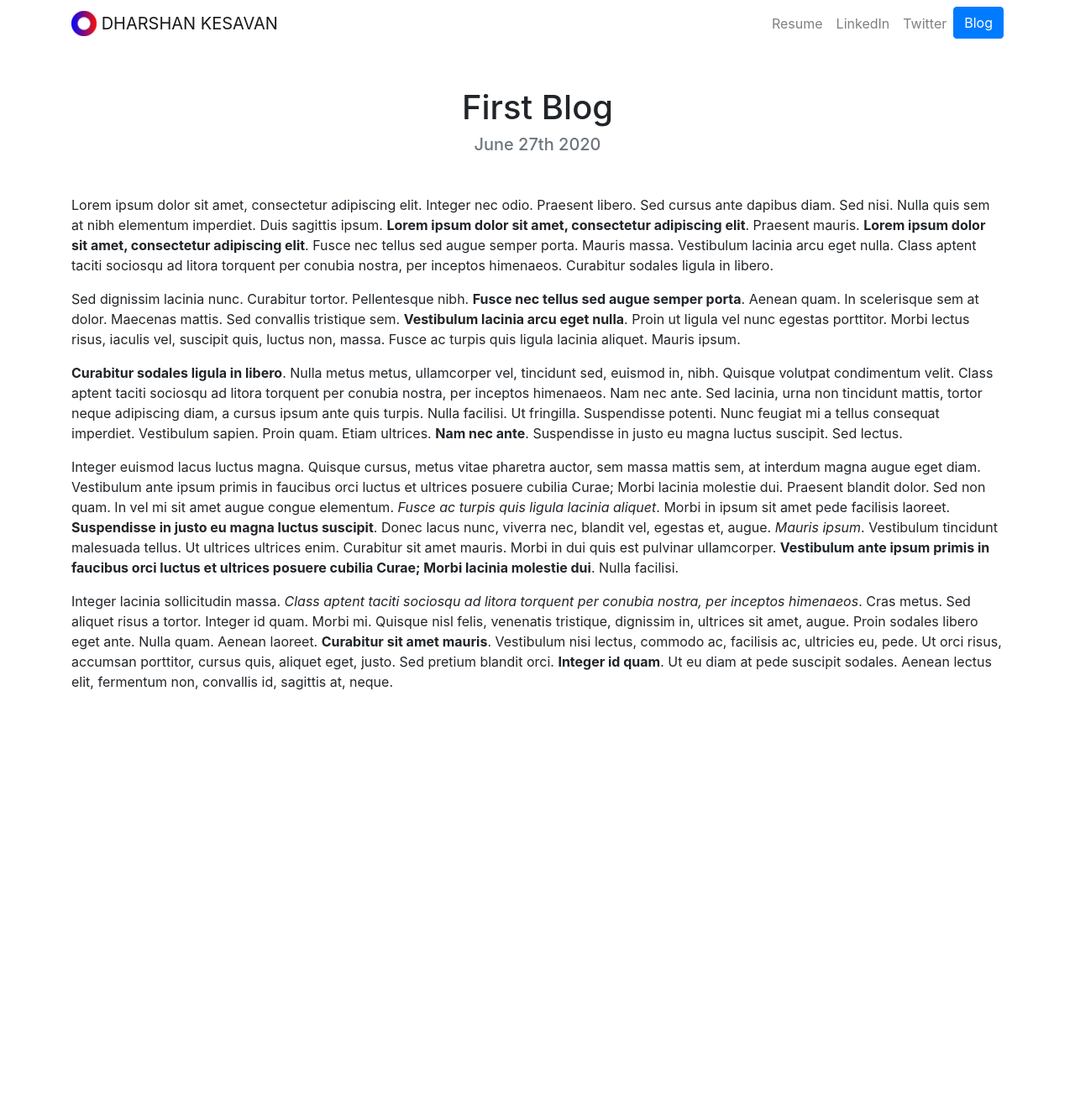
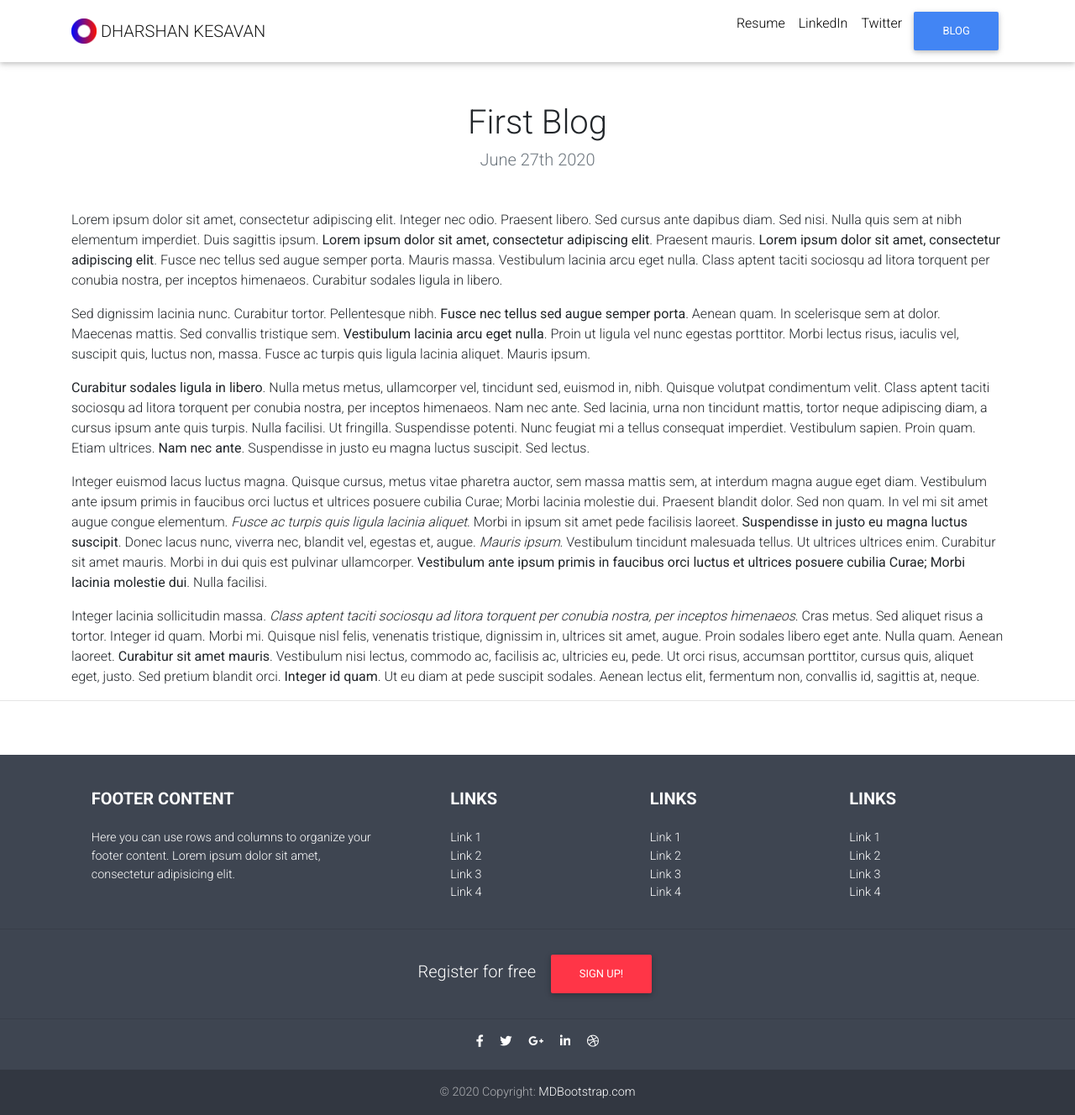
Before and after one commit to dharshankesavan/developermind, a Django app: page /blog/1/ in a window 1280 px wide. Shown: the whole page at 84% size. Before the commit the page ends 822 px from the top, so only its background shows below. Run offline with Django 3.2, Linux system fonts and the light colour scheme; data comes from the database, SQL or seed files in the repository; both versions use the stored data as it was after the commit; some libraries are stand-ins or nearby versions.

Commit message:
Changed the style of the blogs and details

```diff
--- a/blog/templates/blog/detail.html
+++ b/blog/templates/blog/detail.html
@@ -1,17 +1,3 @@
-<!doctype html>
-<html lang="en">
-<head>
-    <!-- Required meta tags -->
-    <meta charset="utf-8">
-    <meta name="viewport" content="width=device-width, initial-scale=1, shrink-to-fit=no">
-
-    <!-- Bootstrap CSS -->
-    <link rel="stylesheet" href="https://stackpath.bootstrapcdn.com/bootstrap/4.5.0/css/bootstrap.min.css"
-          integrity="sha384-9aIt2nRpC12Uk9gS9baDl411NQApFmC26EwAOH8WgZl5MYYxFfc+NcPb1dKGj7Sk" crossorigin="anonymous">
-
-    <title>Blogs -DHARSHAN</title>
-</head>
-<body>
 {% extends "portfolio/base.html" %}
 
 {% load static %}
@@ -21,9 +7,6 @@
 <h1 class="text-center mt-5" id="blogdetailtitle">{{ blog.title }}</h1>
 
 <h5 class="text-center text-muted mb-5">{{ blog.date|date:'F jS Y' }}</h5>
-
 {{ blog.description|safe }}
 
 {% endblock %}
-</body>
-</html>
--- a/portfolio/templates/portfolio/base.html
+++ b/portfolio/templates/portfolio/base.html
@@ -8,6 +8,14 @@
     <!-- Bootstrap CSS -->
     <link rel="stylesheet" href="https://stackpath.bootstrapcdn.com/bootstrap/4.5.0/css/bootstrap.min.css"
           integrity="sha384-9aIt2nRpC12Uk9gS9baDl411NQApFmC26EwAOH8WgZl5MYYxFfc+NcPb1dKGj7Sk" crossorigin="anonymous">
+	<!-- Font Awesome -->
+<link rel="stylesheet" href="https://use.fontawesome.com/releases/v5.8.2/css/all.css">
+<!-- Google Fonts -->
+<link rel="stylesheet" href="https://fonts.googleapis.com/css?family=Roboto:300,400,500,700&display=swap">
+<!-- Bootstrap core CSS -->
+<link href="https://cdnjs.cloudflare.com/ajax/libs/twitter-bootstrap/4.5.0/css/bootstrap.min.css" rel="stylesheet">
+<!-- Material Design Bootstrap -->
+<link href="https://cdnjs.cloudflare.com/ajax/libs/mdbootstrap/4.19.1/css/mdb.min.css" rel="stylesheet">
 
     <title>Hello, world!</title>
 </head>
@@ -16,7 +24,7 @@
 <nav id="topNav" class="navbar navbar-expand-md navbar-light">
     <div class="container">
       <a class="navbar-brand" href="{% url 'home' %}">
-        <img src="{% static "portfolio/Logo.png" %}" width="30" height="30" class="d-inline-block align-top" alt="Dharshan's Logo">
+        <img src="{% static 'portfolio/Logo.png' %}" width="30" height="30" class="d-inline-block align-top" alt="Dharshan's Logo">
         <span>DHARSHAN KESAVAN</span>
       </a>
       <button class="navbar-toggler" type="button" data-toggle="collapse" data-target="#navbarNav" aria-controls="navbarNav" aria-expanded="false" aria-label="Toggle navigation">
@@ -43,6 +51,167 @@
   <div class="container">
     {% block content %}{% endblock %}
   </div>
+<hr />
+<br> <br>
+<!-- Footer -->
+<footer class="page-footer font-small stylish-color-dark pt-4">
+
+  <!-- Footer Links -->
+  <div class="container text-center text-md-left">
+
+    <!-- Grid row -->
+    <div class="row">
+
+      <!-- Grid column -->
+      <div class="col-md-4 mx-auto">
+
+        <!-- Content -->
+        <h5 class="font-weight-bold text-uppercase mt-3 mb-4">Footer Content</h5>
+        <p>Here you can use rows and columns to organize your footer content. Lorem ipsum dolor sit amet,
+          consectetur
+          adipisicing elit.</p>
+
+      </div>
+      <!-- Grid column -->
+
+      <hr class="clearfix w-100 d-md-none">
+
+      <!-- Grid column -->
+      <div class="col-md-2 mx-auto">
+
+        <!-- Links -->
+        <h5 class="font-weight-bold text-uppercase mt-3 mb-4">Links</h5>
+
+        <ul class="list-unstyled">
+          <li>
+            <a href="#!">Link 1</a>
+          </li>
+          <li>
+            <a href="#!">Link 2</a>
+          </li>
+          <li>
+            <a href="#!">Link 3</a>
+          </li>
+          <li>
+            <a href="#!">Link 4</a>
+          </li>
+        </ul>
+
+      </div>
+      <!-- Grid column -->
+
+      <hr class="clearfix w-100 d-md-none">
+
+      <!-- Grid column -->
+      <div class="col-md-2 mx-auto">
+
+        <!-- Links -->
+        <h5 class="font-weight-bold text-uppercase mt-3 mb-4">Links</h5>
+
+        <ul class="list-unstyled">
+          <li>
+            <a href="#!">Link 1</a>
+          </li>
+          <li>
+            <a href="#!">Link 2</a>
+          </li>
+          <li>
+            <a href="#!">Link 3</a>
+          </li>
+          <li>
+            <a href="#!">Link 4</a>
+          </li>
+        </ul>
+
+      </div>
+      <!-- Grid column -->
+
+      <hr class="clearfix w-100 d-md-none">
+
+      <!-- Grid column -->
+      <div class="col-md-2 mx-auto">
+
+        <!-- Links -->
+        <h5 class="font-weight-bold text-uppercase mt-3 mb-4">Links</h5>
+
+        <ul class="list-unstyled">
+          <li>
+            <a href="#!">Link 1</a>
+          </li>
+          <li>
+            <a href="#!">Link 2</a>
+          </li>
+          <li>
+            <a href="#!">Link 3</a>
+          </li>
+          <li>
+            <a href="#!">Link 4</a>
+          </li>
+        </ul>
+
+      </div>
+      <!-- Grid column -->
+
+    </div>
+    <!-- Grid row -->
+
+  </div>
+  <!-- Footer Links -->
+
+  <hr>
+
+  <!-- Call to action -->
+  <ul class="list-unstyled list-inline text-center py-2">
+    <li class="list-inline-item">
+      <h5 class="mb-1">Register for free</h5>
+    </li>
+    <li class="list-inline-item">
+      <a href="#!" class="btn btn-danger btn-rounded">Sign up!</a>
+    </li>
+  </ul>
+  <!-- Call to action -->
+
+  <hr>
+
+  <!-- Social buttons -->
+  <ul class="list-unstyled list-inline text-center">
+    <li class="list-inline-item">
+      <a class="btn-floating btn-fb mx-1">
+        <i class="fab fa-facebook-f"> </i>
+      </a>
+    </li>
+    <li class="list-inline-item">
+      <a class="btn-floating btn-tw mx-1">
+        <i class="fab fa-twitter"> </i>
+      </a>
+    </li>
+    <li class="list-inline-item">
+      <a class="btn-floating btn-gplus mx-1">
+        <i class="fab fa-google-plus-g"> </i>
+      </a>
+    </li>
+    <li class="list-inline-item">
+      <a class="btn-floating btn-li mx-1">
+        <i class="fab fa-linkedin-in"> </i>
+      </a>
+    </li>
+    <li class="list-inline-item">
+      <a class="btn-floating btn-dribbble mx-1">
+        <i class="fab fa-dribbble"> </i>
+      </a>
+    </li>
+  </ul>
+  <!-- Social buttons -->
+
+  <!-- Copyright -->
+  <div class="footer-copyright text-center py-3">© 2020 Copyright:
+    <a href="https://mdbootstrap.com/"> MDBootstrap.com</a>
+  </div>
+  <!-- Copyright -->
+
+</footer>
+<!-- Footer -->
+
 
 <!-- Optional JavaScript -->
 <!-- jQuery first, then Popper.js, then Bootstrap JS -->
@@ -55,5 +224,14 @@
 <script src="https://stackpath.bootstrapcdn.com/bootstrap/4.5.0/js/bootstrap.min.js"
         integrity="sha384-OgVRvuATP1z7JjHLkuOU7Xw704+h835Lr+6QL9UvYjZE3Ipu6Tp75j7Bh/kR0JKI"
         crossorigin="anonymous"></script>
+<!-- JQuery -->
+<script type="text/javascript" src="https://cdnjs.cloudflare.com/ajax/libs/jquery/3.5.1/jquery.min.js"></script>
+<!-- Bootstrap tooltips -->
+<script type="text/javascript" src="https://cdnjs.cloudflare.com/ajax/libs/popper.js/1.14.4/umd/popper.min.js"></script>
+<!-- Bootstrap core JavaScript -->
+<script type="text/javascript" src="https://cdnjs.cloudflare.com/ajax/libs/twitter-bootstrap/4.5.0/js/bootstrap.min.js"></script>
+<!-- MDB core JavaScript -->
+<script type="text/javascript" src="https://cdnjs.cloudflare.com/ajax/libs/mdbootstrap/4.19.1/js/mdb.min.js"></script>
+
 </body>
 </html>
```
Also changed, not shown: blog/templates/blog/all_blogs.html (+51 -40 lines), db.sqlite3, portfolio/static/portfolio/custom.css (line endings or trailing spaces).
